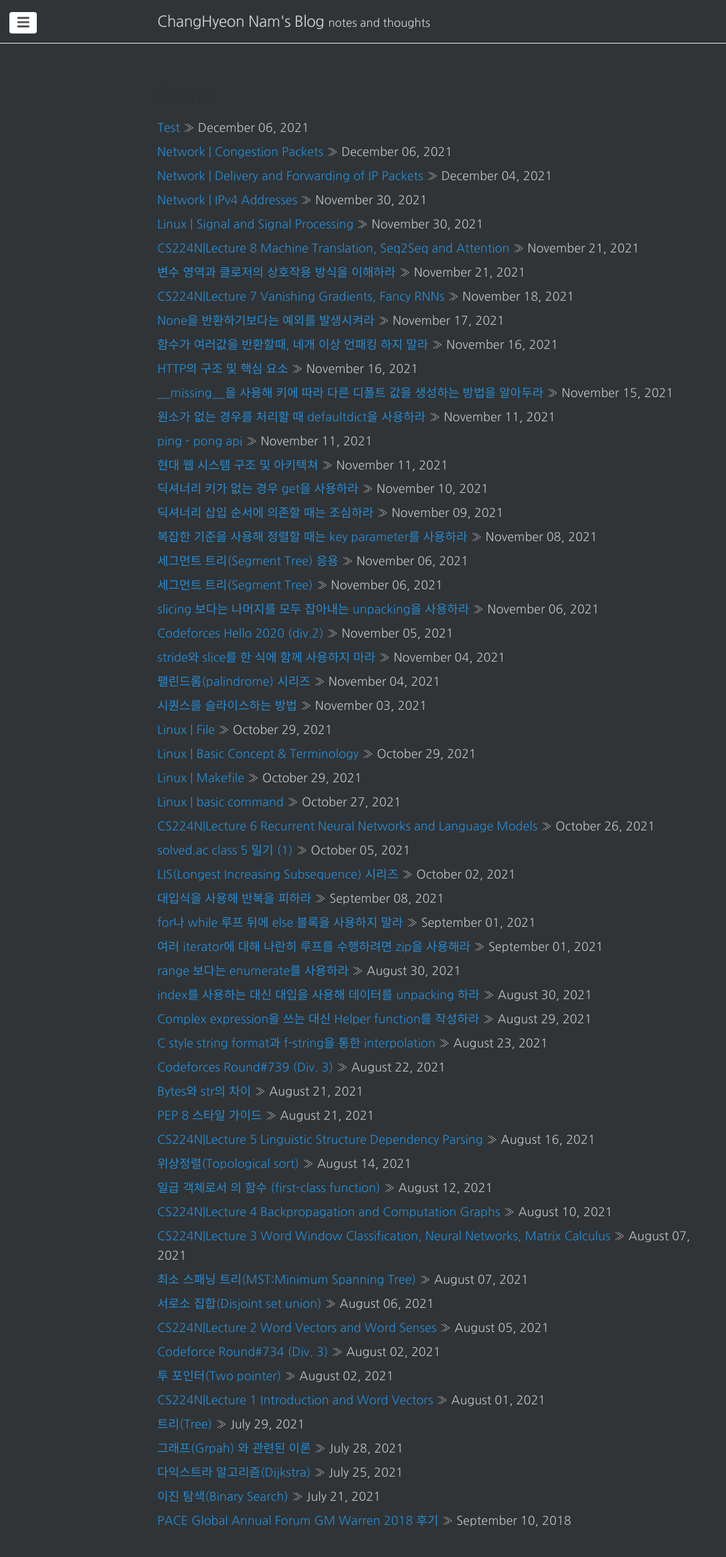
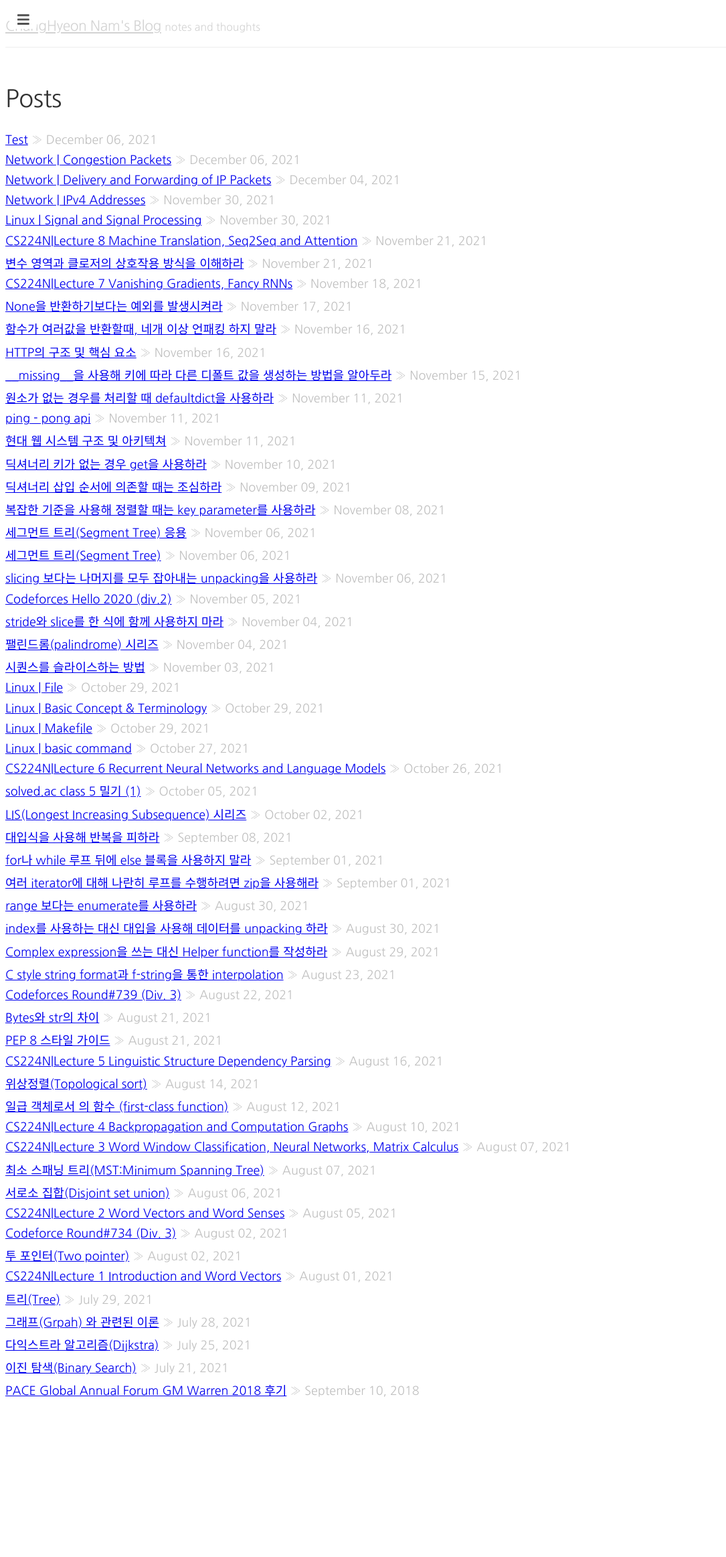
Before and after one commit to changhyeonnam/changhyeonnam.github.io, a Jekyll site: the page built from index.html, in a window 1280 px wide. Shown: the whole page at 67% size, without its empty margins (0-1085 px from the left). Built offline with Jekyll 4.4.1, drawn with Linux system fonts in a browser that asks for light colours; nearby versions of some CDN libraries; comment, search, counter and statistics services are not loaded; after the commit the page ends 2137 px from its top, so only the background shows below that.

Commit message:
Update poole.scss

```diff
--- a/_sass/poole.scss
+++ b/_sass/poole.scss
@@ -41,390 +41,281 @@
           box-sizing: border-box;
 }
 
-html,
-body {
-  margin: 0;
+/*****************************************************************************/
+/*
+/* Common
+/*
+/*****************************************************************************/
+
+html {
+  font-size: 18px;
+}
+@media (min-width: 38em) {
+  html {
+    font-size: 18px;
+  }
+}
+
+.center {
+  text-align: center;
+  text-align: -moz-center;
+  text-align: -webkit-center;
+}
+
+.right {
+  float: right;
+  width: 100%;
+}
+
+.quote {
+  font-size: 1.25rem;
+  font-style: italic;
+  padding: 2rem;
+}
+
+pre {
+  overflow: auto;
+  white-space: pre;
+  word-break: normal;
+  word-wrap: normal;
+}
+
+code table {
+  margin: -1rem;
+}
+
+td pre {
+  padding: 0rem;
+}
+
+.embed-container {
+  height: 0;
+  margin-bottom: 2rem;
+  max-width: 100%;
+  overflow: hidden;
+  padding-bottom: 56.25%;
+  position: relative;
+}
+
+.embed-container iframe, .embed-container object, .embed-container embed {
+  position: absolute;
+  top: 0;
+  left: 0;
+  width: 100%;
+  height: 100%;
+}
+
+.anchorjs-link {
+  color: #313131;
+}
+.anchorjs-link:hover {
+  text-decoration: none;
+}
+*:hover > .anchorjs-link {
+  margin-left: -1.125em !important;
+}
+
+@media (prefers-color-scheme: dark) {
+  body {
+    color: #ccc;
+    background-color: #303437;
+  }
+
+  h1, h2, h3, h4, h5, h6 {
+    color: #eee;
+  }
+
+  .page-title, .post-title {
+    color: #eee;
+  }
+
+  .anchorjs-link {
+    color: #eee;
+  }
+
+  code {
+    color: #d44950;
+    background-color: #404447;
+  }
+
+  pre {
+    background-color: #404447;
+  }
+
+  .sidebar-toggle {
+    background-color: #eee;
+  }
+}
+
+/*****************************************************************************/
+/*
+/* sidebar
+/*
+/*****************************************************************************/
+
+.sidebar {
+  font-size: 0.8rem;
+}
+
+.sidebar-nav-item {
+  letter-spacing: calc(0.08em);
+  text-transform: uppercase;
+}
+
+.sidebar .social-icons {
+  display: flex;
+}
+
+.sidebar .social-icons a {
+  color: rgba(255, 255, 255, 0.6);
+  padding: 0.5em;
+}
+
+.sidebar .social-icons a:hover {
+  text-decoration: none;
+}
+
+/*****************************************************************************/
+/*
+/* Home
+/*
+/*****************************************************************************/
+
+ul.posts {
+  list-style-type: none;
+  margin-bottom: 2rem;
   padding: 0;
 }
 
-html {
-  font-family: "Nanum Gothic";
-  font-size: 10px;
-  line-height: 1.6;
+ul.posts li {
+  padding: 0.2rem 0;
 }
-@media (min-width: 38em) {
-  html {
-    font-size: 16px;
+
+ul.posts li span {
+  color: silver;
+}
+
+/*****************************************************************************/
+/*
+/* About
+/*
+/*****************************************************************************/
+
+.page .social-icons {
+  display: flex;
+  flex-wrap: wrap;
+  justify-content: center;
+}
+
+.page .social-icons a {
+  color: #515151;
+  padding: 10px;
+}
+
+@media (prefers-color-scheme: dark) {
+  .page .social-icons a {
+    color: #aaa;
   }
 }
 
-body {
-  color:  #ccc;
-  background-color: #303437;
-  -webkit-text-size-adjust: 100%;
-      -ms-text-size-adjust: 100%;
+/*****************************************************************************/
+/*
+/* Tags
+/*
+/*****************************************************************************/
+
+.tag-box {
+  list-style: none;
+  margin: 0;
+  padding: 4px 0;
+  overflow: hidden;
+  *zoom: 1;
 }
 
-/* No `:visited` state is required by default (browsers will use `a`) */
-a {
-  color: #268bd2;
+.tag-box:before, .tag-box:after {
+  display: table;
+  content: "";
+  line-height: 0;
+}
+
+.tag-box:after {
+  clear: both;
+}
+
+.tag-box.inline li {
+  float: left;
+  font-size: 14px;
+  font-size: 0.875rem;
+  line-height: 2.5;
+}
+
+.tag-box a {
+  padding: 4px 6px;
+  margin: 2px;
+  background-color: #e6e6e6;
+  -webkit-border-radius: 4px;
+  -moz-border-radius: 4px;
+  border-radius: 4px;
   text-decoration: none;
 }
-a strong {
-  color: inherit;
-}
-/* `:focus` is linked to `:hover` for basic accessibility */
-a:hover,
-a:focus {
-  text-decoration: underline;
+
+.tag-box a span {
+  vertical-align: super;
+  font-size: 10px;
+  font-size: 0.625rem;
 }
 
-/* Headings */
-h1, h2, h3, h4, h5, h6 {
-  margin-bottom: .5rem;
-  font-weight: bold;
-  line-height: 1.25;
-  color: #313131;
-  text-rendering: optimizeLegibility;
-}
-h1 {
-  font-size: 2rem;
-}
-h2 {
-  margin-top: 1rem;
-  font-size: 1.5rem;
-}
-h3 {
-  margin-top: 1.5rem;
-  font-size: 1.25rem;
-}
-h4, h5, h6 {
-  margin-top: 1rem;
-  font-size: 1rem;
-}
-
-/* Body text */
-p {
-  margin-top: 0;
-  margin-bottom: 1rem;
-}
-
-strong {
-  color: #303030;
+@media (prefers-color-scheme: dark) {
+  .tag-box a {
+    background-color: #EADB80;
+  }
 }
 
 
-/* Lists */
-ul, ol, dl {
-  margin-top: 0;
-  margin-bottom: 1rem;
+/*****************************************************************************/
+/*
+/* specialty
+/*
+/*****************************************************************************/
+
+.grails-travis {
+  /*display: table;*/
+  vertical-align: middle;
 }
 
-dt {
-  font-weight: bold;
-}
-dd {
-  margin-bottom: .5rem;
+.grails-travis img {
+  display: inline;
+  max-height: 200px;
+  vertical-align: middle;
+  width: 28%;
 }
 
-/* Misc */
-hr {
+.grails-travis span {
+  font-size: 475%;
   position: relative;
-  margin: 1.5rem 0;
-  border: 0;
-  border-top: 1px solid #eee;
-  border-bottom: 1px solid #fff;
+  /*padding-bottom: 40%;*/
+  top:10px;
 }
 
-abbr {
-  font-size: 85%;
-  font-weight: bold;
-  color: #555;
-  text-transform: uppercase;
-}
-abbr[title] {
-  cursor: help;
-  border-bottom: 1px dotted #e5e5e5;
+.spring-mybatis {
+  vertical-align: middle;
 }
 
-/* Code */
-code,
-pre {
-  font-family: Menlo, Monaco, "Courier New", monospace;
-}
-code {
-  padding: .25em .15em;
-  font-size: 85%;
-  color: #bf616a;
-  background-color: #f9f9f9;
-  border-radius: 3px;
-}
-pre {
-  display: block;
-  margin-top: 0;
-  margin-bottom: 1rem;
-  padding: 1rem;
-  font-size: .8rem;
-  line-height: 1.4;
-  white-space: pre;
-  white-space: pre-wrap;
-  word-break: break-all;
-  word-wrap: break-word;
-  background-color: #f9f9f9;
-}
-pre code {
-  padding: 0;
-  font-size: 100%;
-  color: inherit;
-  background-color: transparent;
+.spring-mybatis img {
+  display: inline;
+  max-height: 200px;
+  vertical-align: middle;
+  width: 28%;
 }
 
-/* Pygments via Jekyll */
-.highlight {
-  margin: 0 0 1rem 0;
-  border-radius: 4px;
-}
-.highlight pre {
-  margin-bottom: 0;
+.spring-mybatis span {
+  font-size: 300%;
+  position: relative;
+  /*padding-bottom: 40%;*/
+  top:5px;
 }
 
-/* Gist via GitHub Pages */
-.gist .gist-file {
-  font-family: Menlo, Monaco, "Courier New", monospace !important;
+img[src$='#collector-coverage'] {
+  display: inline;
+  margin: 0 1px -3px 0;
 }
-.gist .markdown-body {
-  padding: 15px;
-}
-.gist pre {
-  padding: 0;
-  background-color: transparent;
-}
-.gist .gist-file .gist-data {
-  font-size: .8rem !important;
-  line-height: 1.4;
-}
-.gist code {
-  padding: 0;
-  color: inherit;
-  background-color: transparent;
-  border-radius: 0;
-}
-
-/* Quotes */
-blockquote {
-  padding: .5rem 1rem;
-  margin: .8rem 0;
-  color: #7a7a7a;
-  border-left: .25rem solid #e5e5e5;
-}
-blockquote p:last-child {
-  margin-bottom: 0;
-}
-@media (min-width: 30em) {
-  blockquote {
-    padding-right: 5rem;
-    padding-left: 1.25rem;
-  }
-}
-
-img {
-  display: block;
-  max-width: 100%;
-  margin: 0 0 1rem;
-  border-radius: 5px;
-}
-
-/* Tables */
-table {
-  margin-bottom: 1rem;
-  width: 100%;
-  border: 1px solid #e5e5e5;
-  border-collapse: collapse;
-}
-td,
-th {
-  padding: .25rem .5rem;
-  border: 1px solid #e5e5e5;
-}
-tbody tr:nth-child(odd) td,
-tbody tr:nth-child(odd) th {
-  background-color: #f9f9f9;
-}
-
-
-/*
- * Custom type
- *
- * Extend paragraphs with `.lead` for larger introductory text.
- */
-
-.lead {
-  font-size: 1.25rem;
-  font-weight: 300;
-}
-
-
-/*
- * Messages
- *
- * Show alert messages to users. You may add it to single elements like a `<p>`,
- * or to a parent if there are multiple elements to show.
- */
-
-.message {
-  margin-bottom: 1rem;
-  padding: 1rem;
-  color: #717171;
-  background-color: #f9f9f9;
-}
-
-
-/*
- * Container
- *
- * Center the page content.
- */
-
-.container {
-  max-width: 38rem;
-  padding-left:  1rem;
-  padding-right: 1rem;
-  margin-left:  auto;
-  margin-right: auto;
-}
-
-
-/*
- * Masthead
- *
- * Super small header above the content for site name and short description.
- */
-
-.masthead {
-  padding-top:    1rem;
-  padding-bottom: 1rem;
-  margin-bottom: 3rem;
-}
-.masthead-title {
-  margin-top: 0;
-  margin-bottom: 0;
-  color: #505050;
-}
-.masthead-title a {
-  color: #505050;
-}
-.masthead-title small {
-  font-size: 75%;
-  font-weight: 400;
-  color: #505050;
-  letter-spacing: 0;
-}
-
-
-/*
- * Posts and pages
- *
- * Each post is wrapped in `.post` and is used on default and post layouts. Each
- * page is wrapped in `.page` and is only used on the page layout.
- */
-
-.page,
-.post {
-  margin-bottom: 4em;
-}
-
-/* Blog post or page title */
-.page-title,
-.post-title,
-.post-title a {
-  color: #303030;
-}
-.page-title,
-.post-title {
-  margin-top: 0;
-}
-
-/* Meta data line below post title */
-.post-date {
-  display: block;
-  margin-top: -.5rem;
-  margin-bottom: 1rem;
-  color: #9a9a9a;
-}
-
-/* Related posts */
-.related {
-  padding-top: 2rem;
-  padding-bottom: 2rem;
-  border-top: 1px solid #eee;
-}
-.related-posts {
-  padding-left: 0;
-  list-style: none;
-}
-.related-posts h3 {
-  margin-top: 0;
-}
-.related-posts li small {
-  font-size: 75%;
-  color: #999;
-}
-.related-posts li a:hover {
-  color: #268bd2;
-  text-decoration: none;
-}
-.related-posts li a:hover small {
-  color: inherit;
-}
-
-
-/*
- * Pagination
- *
- * Super lightweight (HTML-wise) blog pagination. `span`s are provide for when
- * there are no more previous or next posts to show.
- */
-
-.pagination {
-  overflow: hidden; /* clearfix */
-  margin-left: -1rem;
-  margin-right: -1rem;
-  font-family: "PT Sans", Helvetica, Arial, sans-serif;
-  color: #ccc;
-  text-align: center;
-}
-
-/* Pagination items can be `span`s or `a`s */
-.pagination-item {
-  display: block;
-  padding: 1rem;
-  border: 1px solid #eee;
-}
-.pagination-item:first-child {
-  margin-bottom: -1px;
-}
-
-/* Only provide a hover state for linked pagination items */
-a.pagination-item:hover {
-  background-color: #f5f5f5;
-}
-
-@media (min-width: 30em) {
-  .pagination {
-    margin: 3rem 0;
-  }
-  .pagination-item {
-    float: left;
-    width: 50%;
-  }
-  .pagination-item:first-child {
-    margin-bottom: 0;
-    border-top-left-radius:    4px;
-    border-bottom-left-radius: 4px;
-  }
-  .pagination-item:last-child {
-    margin-left: -1px;
-    border-top-right-radius:    4px;
-    border-bottom-right-radius: 4px;
-  }
-}
```
